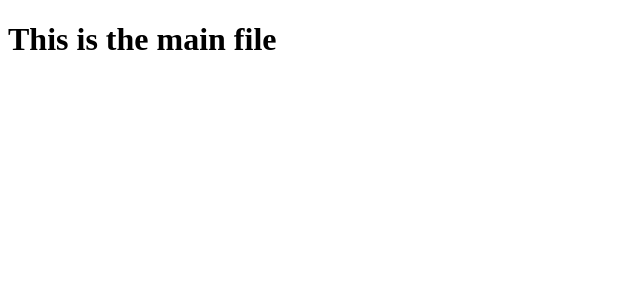
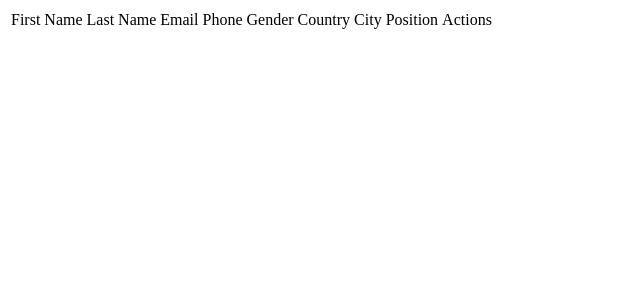
Before and after one commit to deniscerri/phpcrud, a PHP site: page / in a window 1280 px wide. Shown: the top 300 px of the page, without its empty margins (0-640 px from the left). Run offline with PHP 8.4, Linux system fonts and the light colour scheme; data that the repository does not hold is empty.

Commit message:
[Adelajda Muzhaqi] Create Index.php

```diff
--- a/index.php
+++ b/index.php
@@ -1,9 +1,56 @@
 <!DOCTYPE html>
 <html lang="en">
-<head>
-    <title>Employee Management [Dashboard]</title>
-</head>
-<body>
-    <h1>This is the main file</h1>
-</body>
+    <head>
+        <title> Employee Management [Dashboard] </title>
+    </head>
+    <style>
+        .forma{
+        text-align: center;
+        }
+        .button{
+        background-color:  #66b3ff;
+        border: 1px blue;
+        font-size: 100%;
+        }
+
+        .mirmbajtja{
+        padding: 30px;
+        margin: 20px;
+        }
+    </style>
+    <body>
+        <?php
+            $mysqli = new mysqli('localhost', 'root', 'password', 'emp_db') or die(mysql_error($mysqli));
+            $result = $mysqli->query("select * from employees") or die($mysqli->error);
+
+        ?>
+            <div>
+                <table>
+                    <tr>
+                        <td>First Name</td>
+                        <td>Last Name</td>
+                        <td>Email</td>
+                        <td>Phone</td>
+                        <td>Gender</td>
+                        <td>Country</td>
+                        <td>City</td>
+                        <td>Position</td>
+                        <td colspan= "2">Actions</td>
+                    </tr>
+                    <?php while($row = $result->fetch_assoc()) : ?>
+                    <tr>
+                        <td><?php echo $row["firstName"]; ?></td>
+                        <td><?php echo $row["lastName"]; ?></td>
+                        <td><?php echo $row["email"]; ?></td>
+                        <td><?php echo $row["phone"]; ?></td>
+                        <td><?php echo $row["gender"]; ?></td>
+                        <td><?php echo $row["country"]; ?></td>
+                        <td><?php echo $row["city"]; ?></td>
+                        <td><?php echo $row["position"]; ?></td>
+                        <td> <button>Edit</button><button>Delete</button></td>
+                    </tr>
+                    <?php endwhile; ?>
+                </table>
+            </div>
+    </body>
 </html>
```
